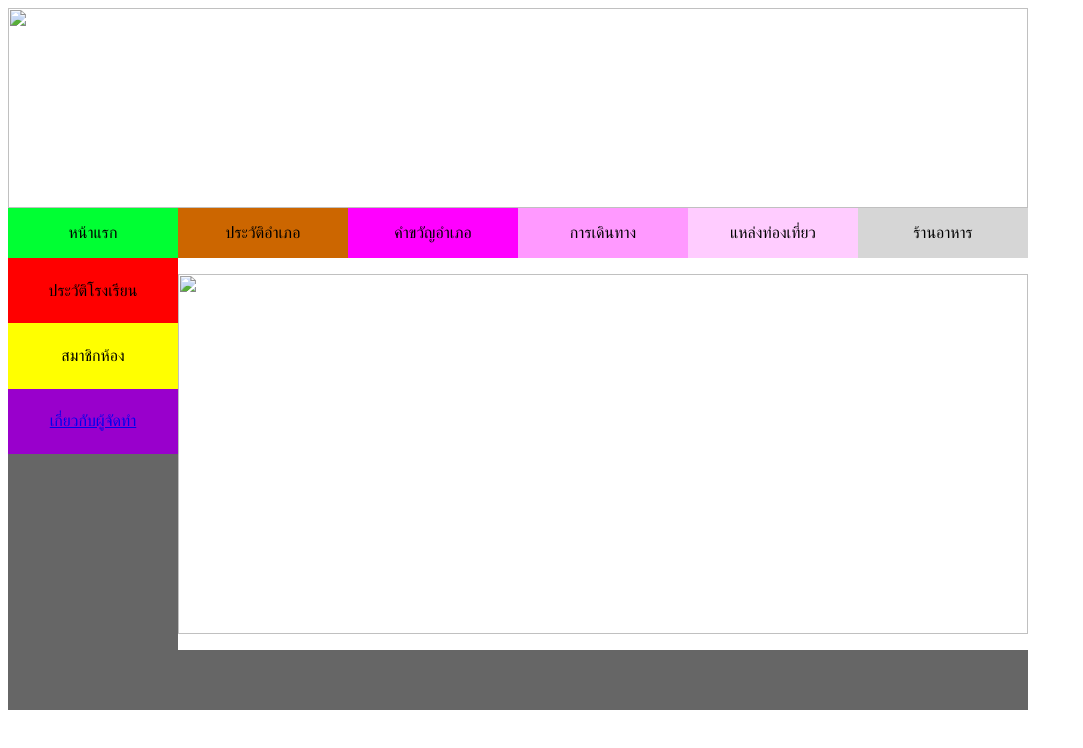
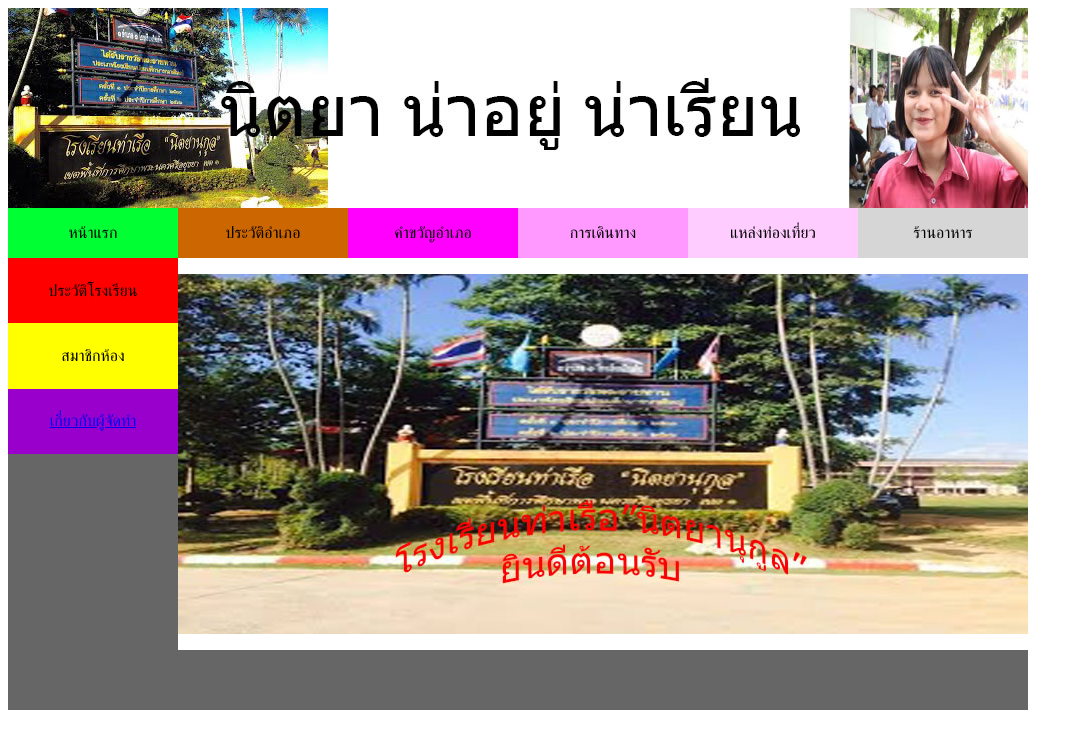
Before and after one commit to chorrr/work2, a plain HTML site: page index.html in a window 1280 px wide. Shown: the whole page, without its empty margins (0-1083 px from the left). Drawn offline with Linux system fonts and the light colour scheme.

Commit message:
Add files via upload

```diff
--- a/index.html
+++ b/index.html
@@ -8,7 +8,7 @@
 <body>
 <table width="1020" border="0" cellspacing="0" cellpadding="0">
   <tr>
-    <td height="200" colspan="6"><img src="../ช่อมะขาม52/Untitled-1.jpg" width="1020" height="200" /></td>
+    <td height="200" colspan="6"><img src="Untitled-1.jpg" width="1020" height="200" /></td>
   </tr>
   <tr>
     <td width="170" height="50" align="center" bgcolor="#00FF33">หน้าแรก</td>
@@ -20,7 +20,7 @@
   </tr>
   <tr>
     <td width="170" height="60" align="center" bgcolor="#FF0000">ประวัติโรงเรียน</td>
-    <td height="60" colspan="5" rowspan="6"><p><img src="../ช่อมะขาม52/Header.jpg" width="850" height="360" /></p></td>
+    <td height="60" colspan="5" rowspan="6"><p><img src="Header.jpg" width="850" height="360" /></p></td>
   </tr>
   <tr>
     <td width="170" height="60" align="center" bgcolor="#FFFF00">สมาชิกห้อง</td>
```
Also changed, not shown: Header.jpg (added), Untitled-1.jpg (added).
